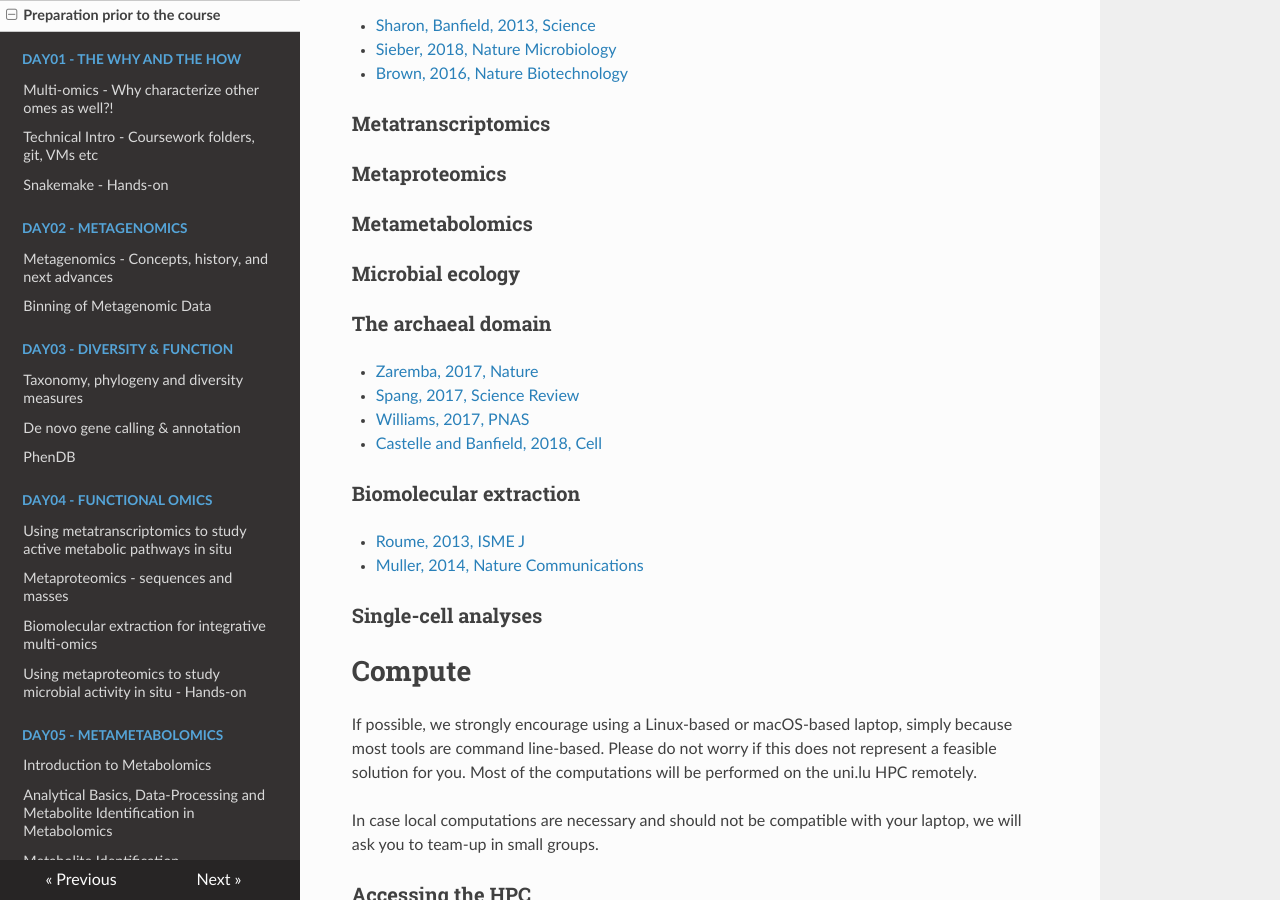
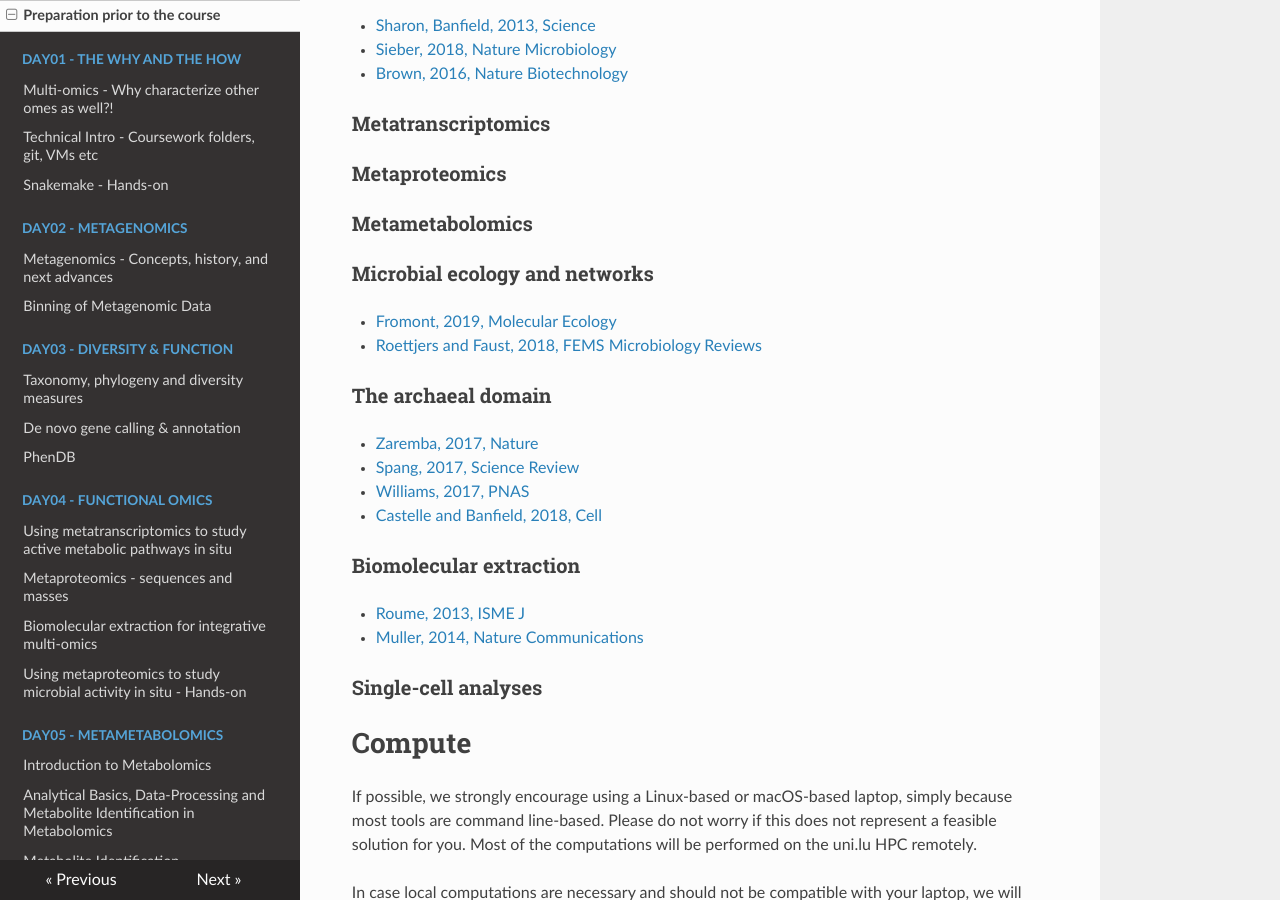
Before and after one commit to claczny/rtd-mkdocs-test, an MkDocs documentation site: the page built from docs/preparation.md, in a window 1280 px wide and 900 px high, scrolled down 436 px. Built offline with MkDocs 1.6.1, drawn with Linux system fonts in a browser that asks for light colours; nearby versions of some CDN libraries.

```diff
--- a/docs/preparation.md
+++ b/docs/preparation.md
@@ -18,7 +18,9 @@ Please note that these should not be distributed, unless the respective licenses
 
 ### Metametabolomics
 
-### Microbial ecology
+### Microbial ecology and networks
+- [Fromont, 2019, Molecular Ecology](https://www.ncbi.nlm.nih.gov/pubmed/30714238)
+- [Roettjers and Faust, 2018, FEMS Microbiology Reviews](https://www.ncbi.nlm.nih.gov/pubmed/30085090)
 
 ### The archaeal domain
 - [Zaremba, 2017, Nature](https://www.ncbi.nlm.nih.gov/pubmed/28077874)
--- a/mkdocs.yml
+++ b/mkdocs.yml
@@ -39,7 +39,10 @@ nav:
     - Inference and analysis of microbial networks: 'day08/inference_and_analysis_of_microbial_networks.md'
     - Inference and analysis of microbial networks - Hands-on: 'day08/inference_and_analysis_of_microbial_networks_applied.md'
 
-theme: readthedocs
+theme:
+    name: readthedocs
+    custom_dir: embo2020_theme/
+
 markdown_extensions:
     - toc:
         toc_depth: 2
```
Also changed, not shown: embo2020_theme/img/favicon.ico (added), 1 other file.
